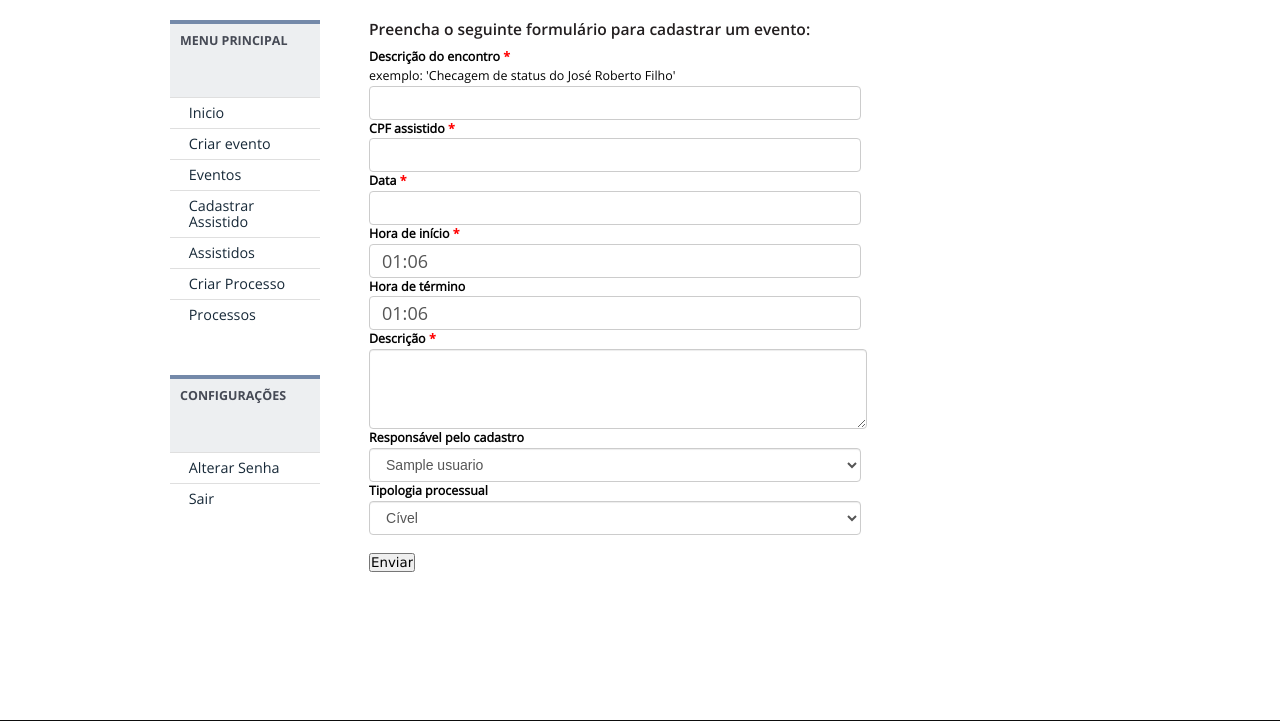
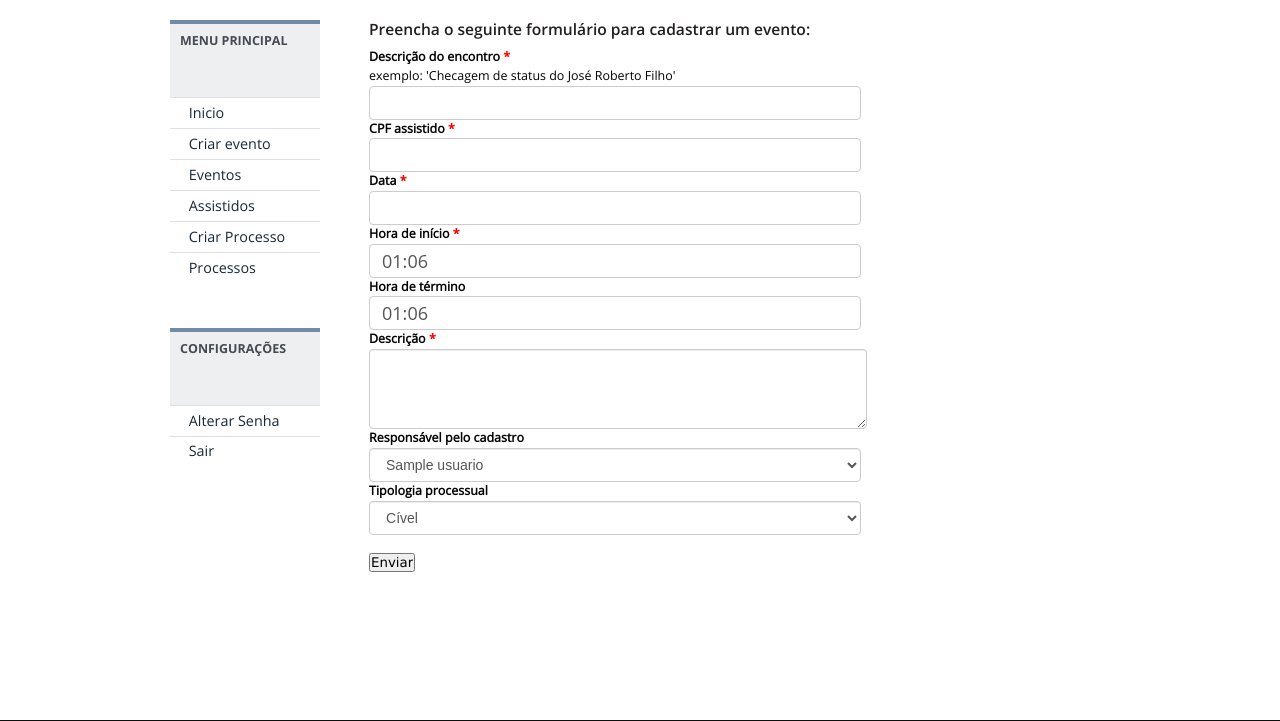
Before and after one commit to Pedro-Philipe/snpj, a Django app: a page that uses snpj/templates/base.html in a window 1280 px wide. Shown: the part 216-937 px from the top of the page. Run offline with Django 3.2, Linux system fonts and the light colour scheme; a user stored in the database is signed in; tables that the repository leaves empty hold one stand-in row (values such as "Sample post"); some libraries are stand-ins or nearby versions.

Commit message:
Removido a opção Assistido do Sidebar, pois o insert do Evento já cria um registro na Model

```diff
--- a/snpj/templates/base.html
+++ b/snpj/templates/base.html
@@ -183,13 +183,13 @@
                           </li>
                       </ul>
 
-                      <ul class="navTree navTreeLevel0">
+                      <!-- <ul class="navTree navTreeLevel0">
                         <li class="navTreeItem visualNoMarker navTreeFolderish section-sobre-a">
                             <a href="{% url 'adesao:cadastrar_assistido'%}" title="" class="state-published navTreeFolderish contenttype-folder">
                             <span>Cadastrar Assistido</span>
                           </a>
                         </li>
-                      </ul>
+                      </ul> -->
 
                       <ul class="navTree navTreeLevel0">
                           <li class="navTreeItem visualNoMarker navTreeFolderish section-sobre-a">
```
